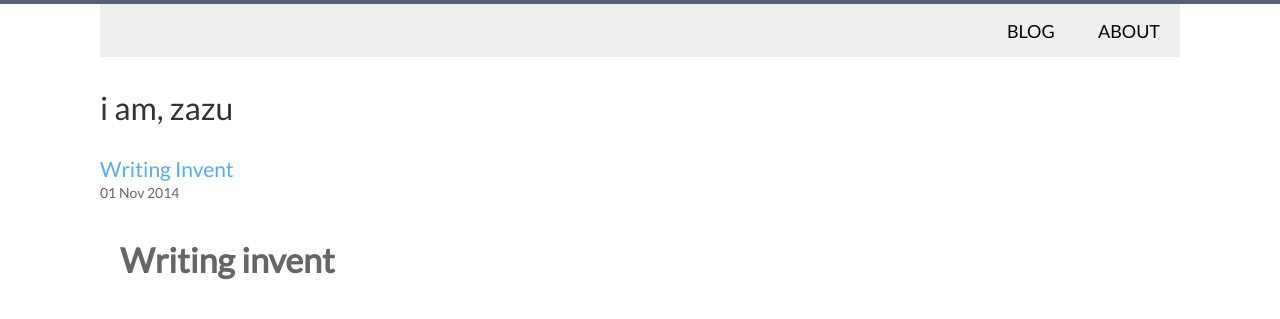
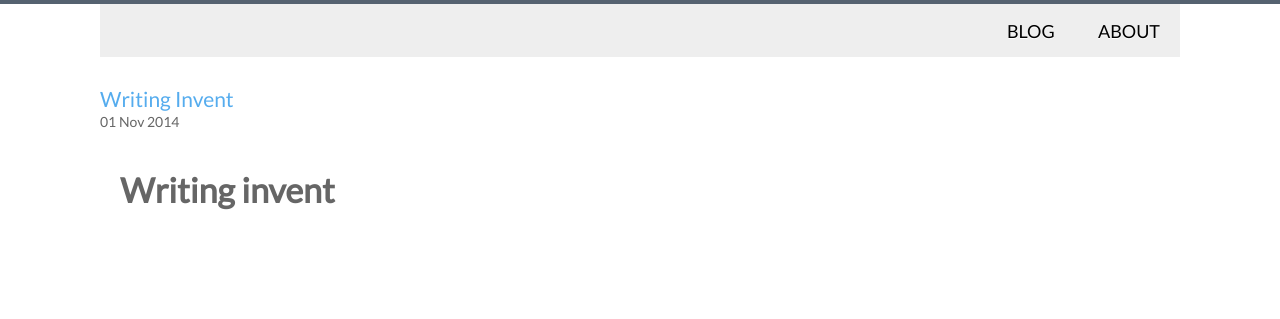
Before and after one commit to zahid/website, a Jekyll site: the page built from index.html, in a window 1280 px wide. Shown: the top 319 px of the page. Built offline with Jekyll 4.4.1, drawn with Linux system fonts in a browser that asks for light colours; Markdown is read by kramdown in place of the engine named in the settings; the list of posts is cut into pages by our own code.

Commit message:
changed config

```diff
--- a/_config.yml
+++ b/_config.yml
@@ -5,14 +5,14 @@ highlighter: true
 paginate: 8
 permalink: pretty
 description: zmhr
-intro: "i am, zazu"
 logo: logo.png
+markdown_ext: "markdown,mkdown,mkdn,mkd,md"
 
 owner:
   name: Zahid Mahir
   avatar:
   email: zahid@zmhr.me
-  twitter: "http://www.twitter.com/zahidmahir"
-  github: "http://www.github.com/zahid"
+  twitter: "zahidmahir"
+  github: "zahid"
 
 google_analytics: UA-48961696-1
```
